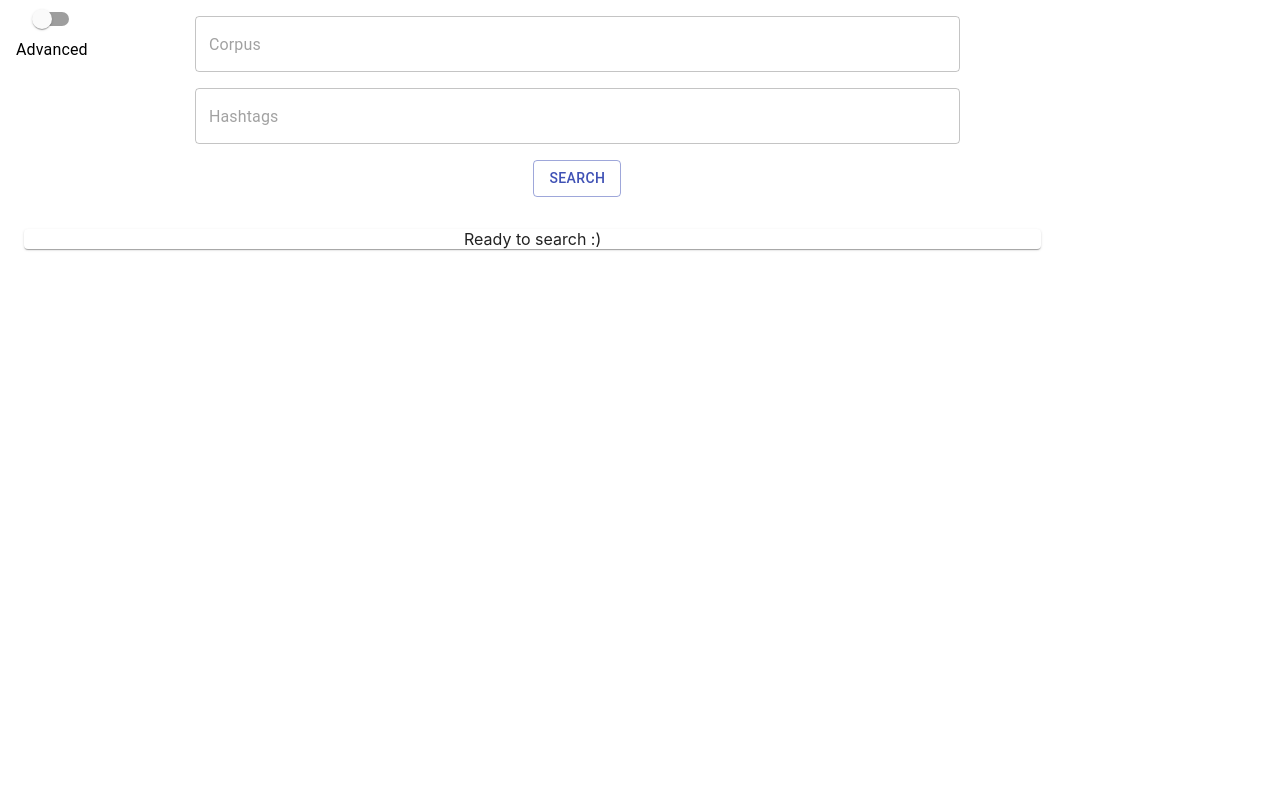
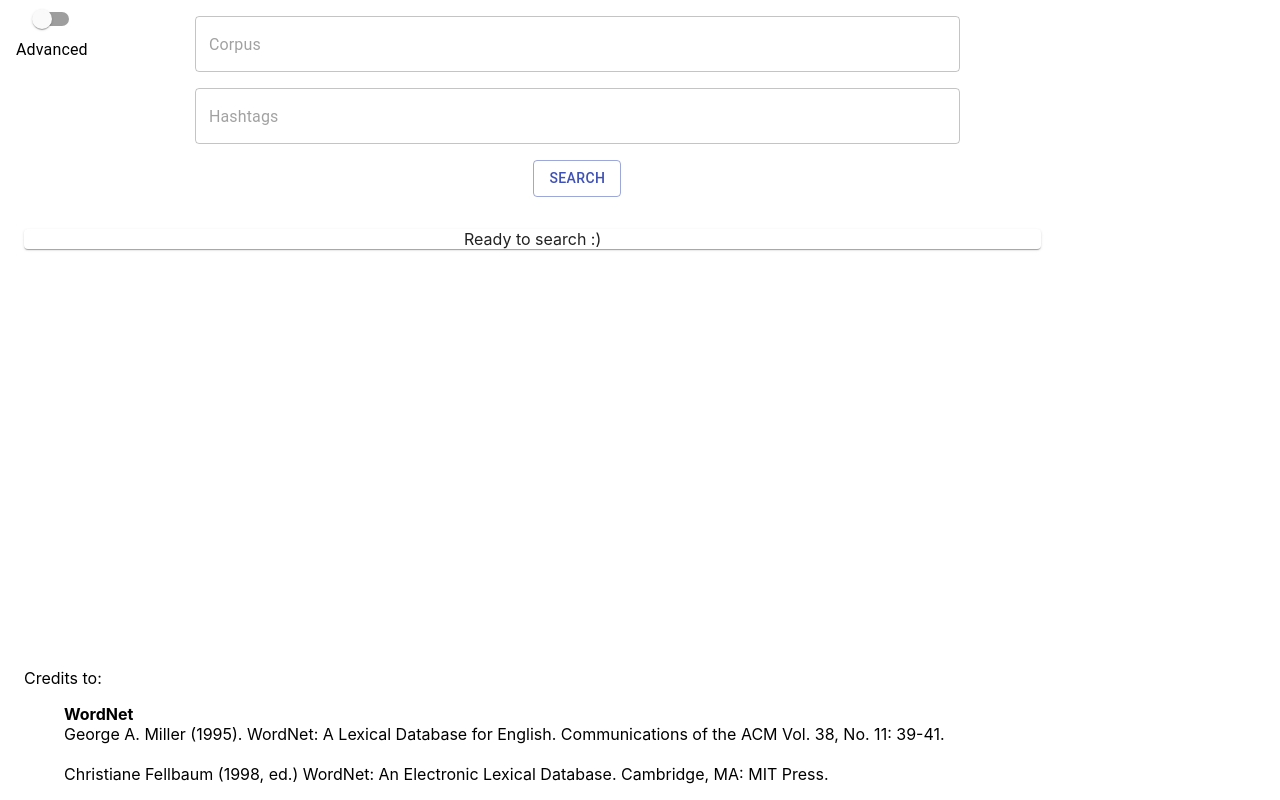
Before and after one commit to rpo19/personalized_search_engine, a React (Create React App) app in the folder irengine-gui/: page / in a window 1280 px wide. Built offline with nearby package versions, Linux system fonts and the light colour scheme.

Commit message:
wordnet credits

```diff
--- a/irengine-gui/src/App.css
+++ b/irengine-gui/src/App.css
@@ -30,3 +30,10 @@ mark.hashtag {
     background-color: transparent;
     font-weight: bold;
 }
+
+.credits {
+    position:fixed;
+    left:0px;
+    bottom:0px;
+    width:100%;
+ }
--- a/irengine-gui/src/App.js
+++ b/irengine-gui/src/App.js
@@ -12,6 +12,7 @@ import {
   Box,
   Container
 } from '@material-ui/core';
+import Credits from './Credits'
 
 const theme = {
   spacing: 4,
@@ -120,7 +121,7 @@ class App extends Component {
           </Grid>
         }
 
-
+        <Credits />
 
       </Grid>
     );
--- /dev/null
+++ b/irengine-gui/src/Credits.js
@@ -0,0 +1,20 @@
+import { Container } from '@material-ui/core';
+
+function Credits(props) {
+    return (
+        <Container className="credits">
+        Credits to:
+        <ul>
+            <li>
+                <b>WordNet</b><br></br>
+                George A. Miller (1995). WordNet: A Lexical Database for English.
+                Communications of the ACM Vol. 38, No. 11: 39-41.
+                <br></br><br></br>
+                Christiane Fellbaum (1998, ed.) WordNet: An Electronic Lexical Database. Cambridge, MA: MIT Press.
+            </li>
+        </ul>
+</Container>
+    );
+}
+
+export default Credits;
```
Also changed, not shown: 1 other file (tests, documents, lock files or other folders).
